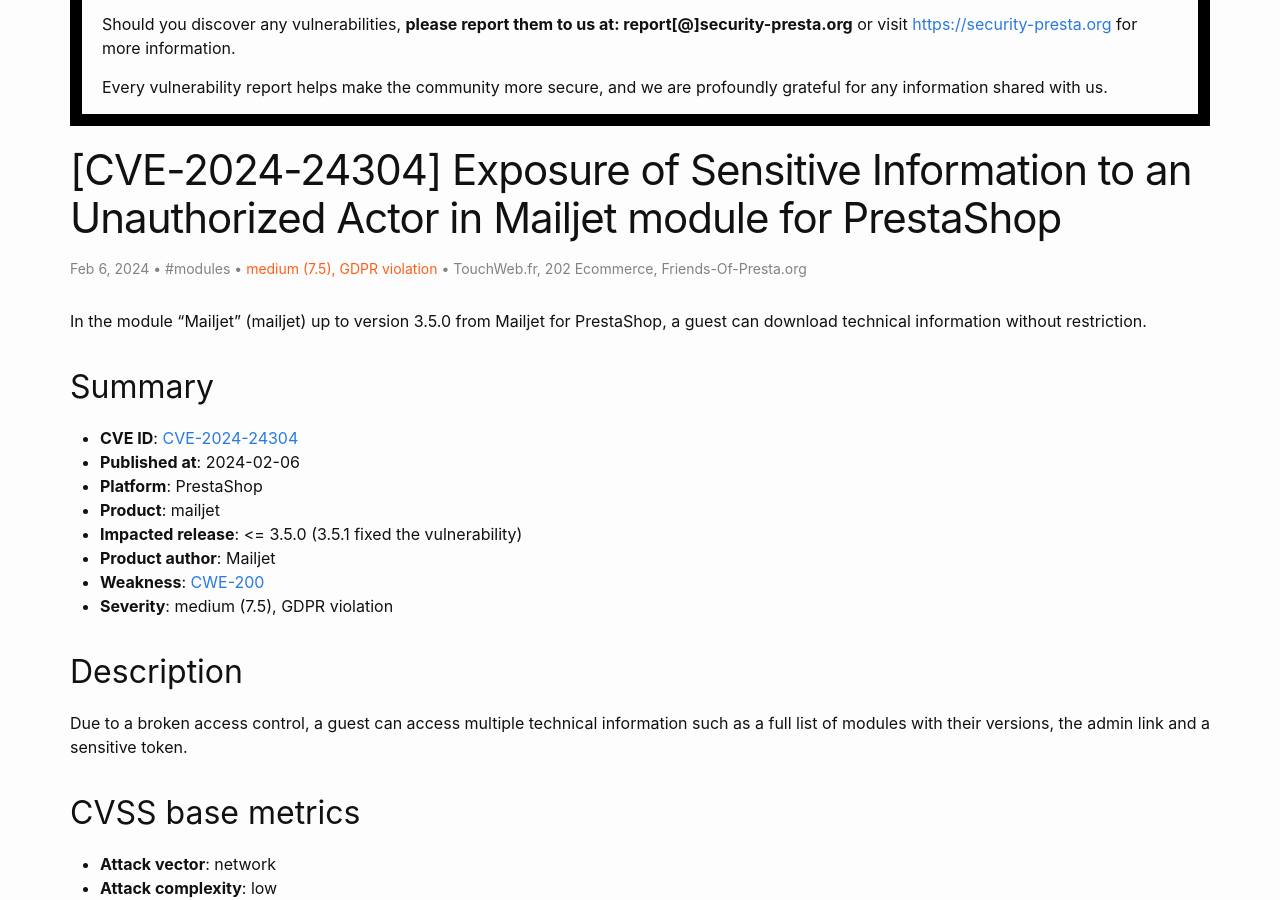
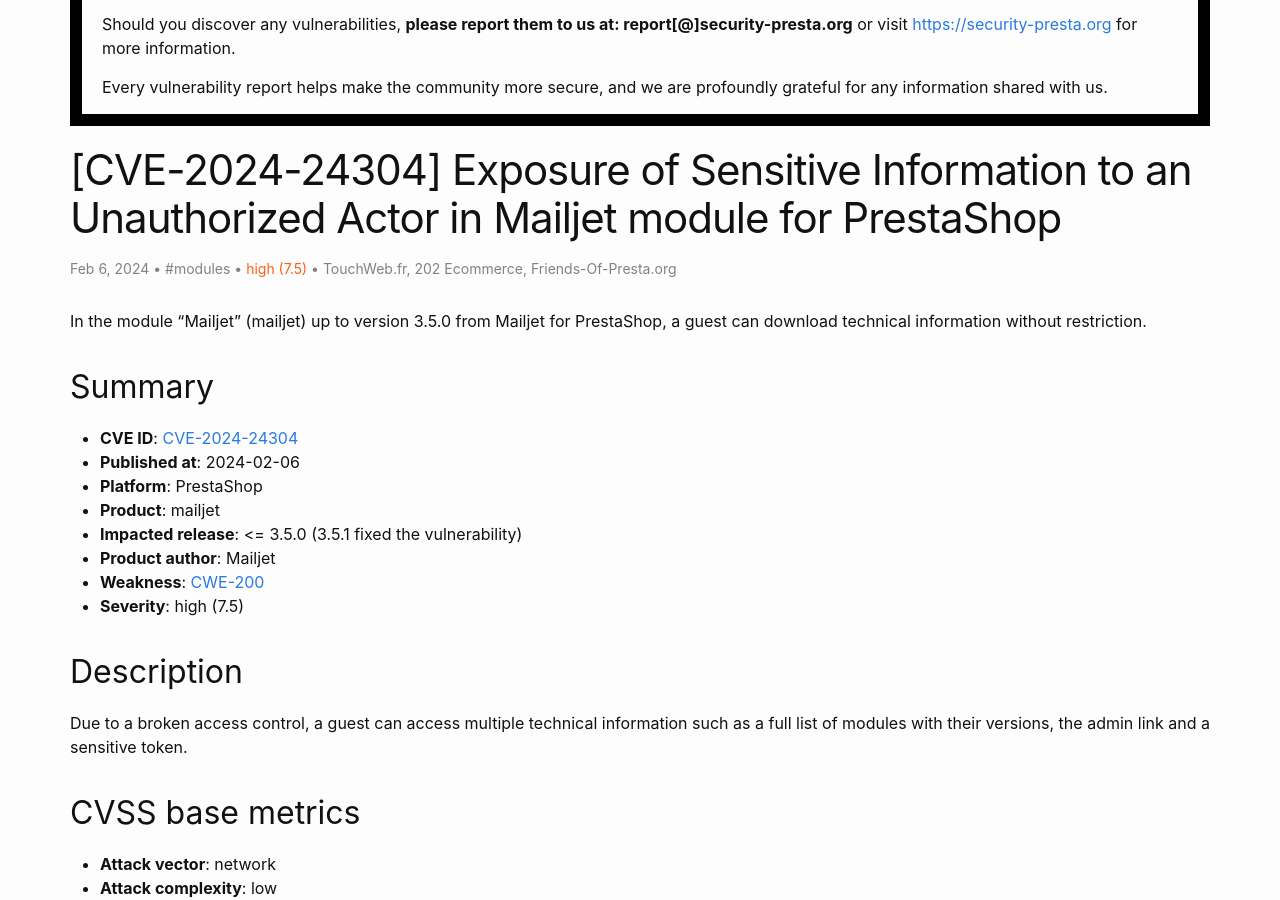
Before and after one commit to friends-of-presta/security-advisories, a Jekyll site: the page built from _posts/2024-02-06-mailjet.md, in a window 1280 px wide and 900 px high, scrolled down 314 px. Built offline with Jekyll 4.4.1, drawn with Linux system fonts in a browser that asks for light colours.

Commit message:
Update 2024-02-06-mailjet.md

```diff
--- a/_posts/2024-02-06-mailjet.md
+++ b/_posts/2024-02-06-mailjet.md
@@ -7,7 +7,7 @@ author:
 - 202 Ecommerce
 - Friends-Of-Presta.org
 meta: "CVE,PrestaShop,mailjet"
-severity: "medium (7.5), GDPR violation"
+severity: "high (7.5)"
 ---
 
 In the module "Mailjet" (mailjet) up to version 3.5.0 from Mailjet for PrestaShop, a guest can download technical information without restriction.
@@ -21,7 +21,7 @@ In the module "Mailjet" (mailjet) up to version 3.5.0 from Mailjet for PrestaSho
 * **Impacted release**: <= 3.5.0 (3.5.1 fixed the vulnerability)
 * **Product author**: Mailjet
 * **Weakness**: [CWE-200](https://cwe.mitre.org/data/definitions/200.html)
-* **Severity**: medium (7.5), GDPR violation
+* **Severity**: high (7.5)
 
 ## Description
 
```
